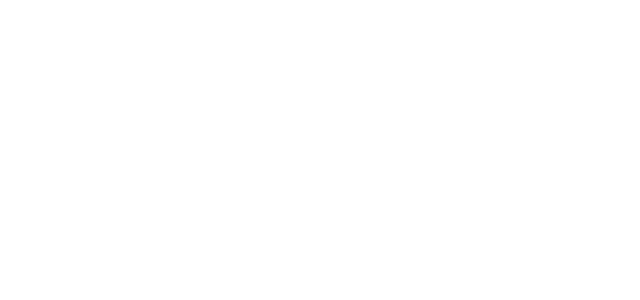
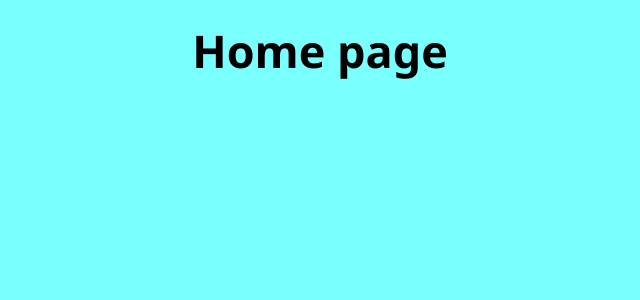
Before and after one commit to Andrei29SE/Reactrouting, a React (Create React App) app: page / in a window 1280 px wide. Shown: the top 300 px of the page, without its empty margins (320-960 px from the left). Built offline with nearby package versions, Linux system fonts and the light colour scheme.

Commit message:
1- used Routes and Route components

```diff
--- a/package.json
+++ b/package.json
@@ -8,6 +8,7 @@
     "@testing-library/user-event": "^13.5.0",
     "react": "^18.3.1",
     "react-dom": "^18.3.1",
+    "react-router-dom": "^6.26.2",
     "react-scripts": "5.0.1",
     "web-vitals": "^2.1.4"
   },
--- a/src/App.css
+++ b/src/App.css
@@ -1,3 +1,26 @@
 .App {
   text-align: center;
 }
+
+body{
+  background-color: rgba(115, 255, 255, 0.945);
+}
+
+h1 {
+  font-size: 45px;
+  margin-top: 20px;
+}
+
+button {
+  padding: 10px;
+  font-size: 45px;
+  border-radius: 5px;
+  margin: 20px;
+  border: none;
+  cursor: pointer;
+
+}
+
+button:hover {
+  background-color: blueviolet;
+}
--- a/src/App.js
+++ b/src/App.js
@@ -1,11 +1,21 @@
 import './App.css';
+import { BrowserRouter, Route, Routes } from 'react-router-dom';
 
 function App() {
   return (
-    <div className="App">
+  <BrowserRouter>
+  <div className="App">
+  <Routes >
+  <Route path="/" element={<h1>Home page</h1>}/>
+  <Route path="about" element={<h1>About</h1>}/>
+  <Route path="contacts" element={<h1>Contacts</h1>}/>
+  <Route path="*" element={<h1>404 Not Found</h1>}/>
 
-    </div>
-  );
+  </Routes>
+  </div>
+  </BrowserRouter>
+
+  )
 }
 
 export default App;
```
Also changed, not shown: 1 other file (tests, documents, lock files or other folders).
